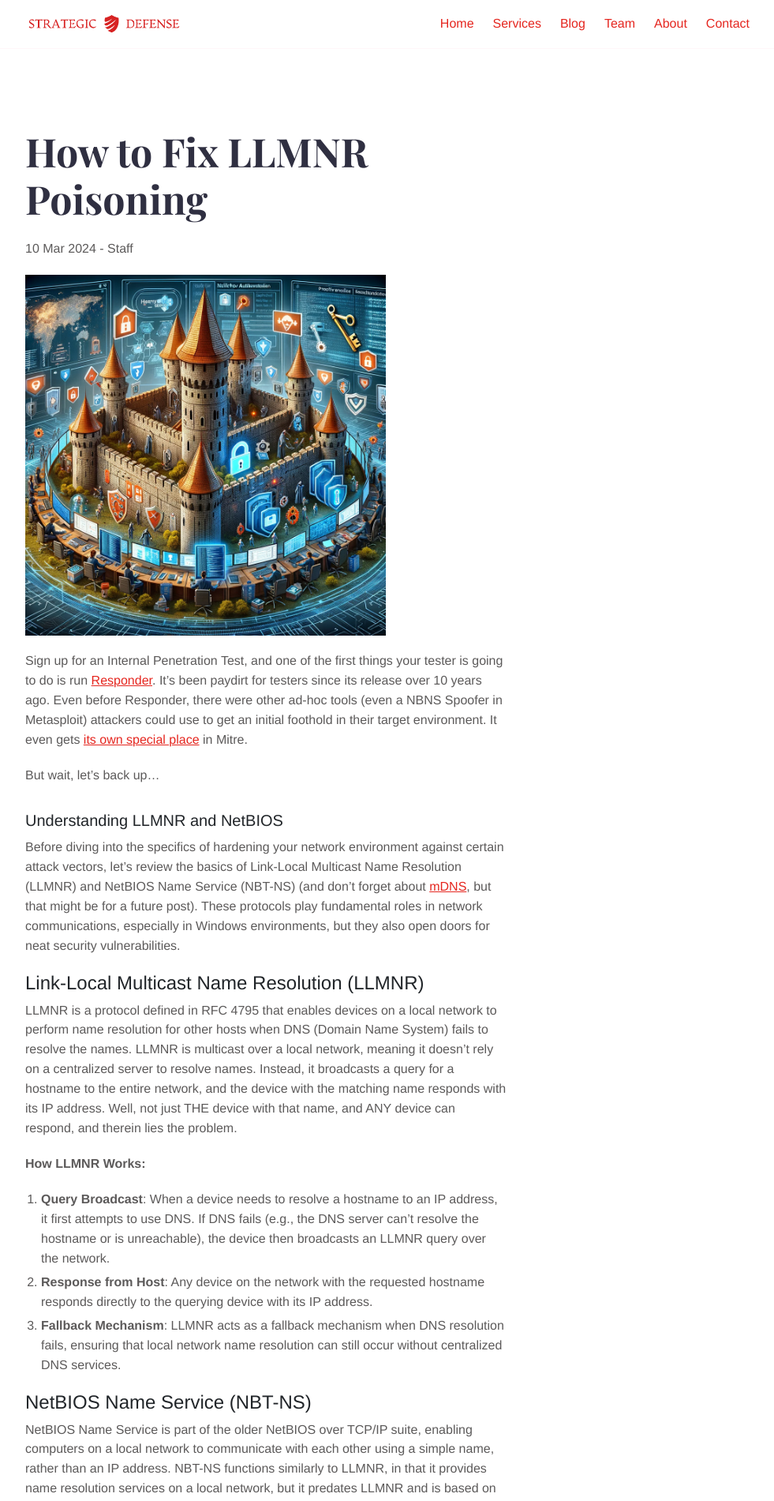
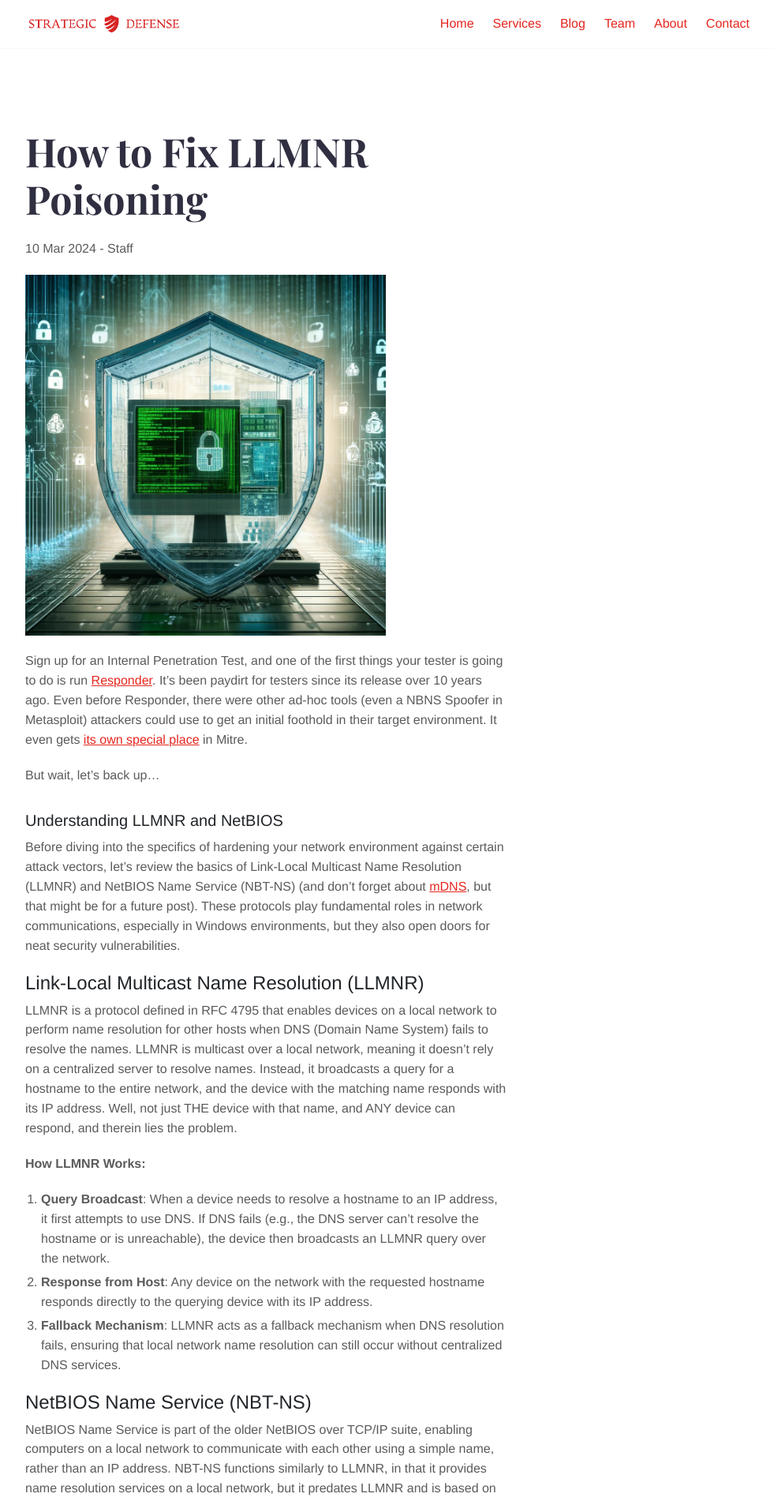
Before and after one commit to strategicdefense/strategicdefense.github.io, a Jekyll site: the page built from _posts/2024-03-10-How-to-Fix-LLMNR.md, in a window 1280 px wide. Shown: the top 1901 px of the page at 79% size, without its empty margins (143-1124 px from the left). Built offline with Jekyll 4.4.1, drawn with Linux system fonts in a browser that asks for light colours.

Commit message:
fixing image

```diff
--- a/_posts/2024-03-10-How-to-Fix-LLMNR.md
+++ b/_posts/2024-03-10-How-to-Fix-LLMNR.md
@@ -1,5 +1,5 @@
 ---
-image: /images/illustrations/castle.webp
+image: /images/illustrations/llmnr.webp
 description: The best defense is a good offense.
 layout: post
 title: How to Fix LLMNR Poisoning
```
Also changed, not shown: images/illustrations/llmnr.webp (added), 3 other files.
